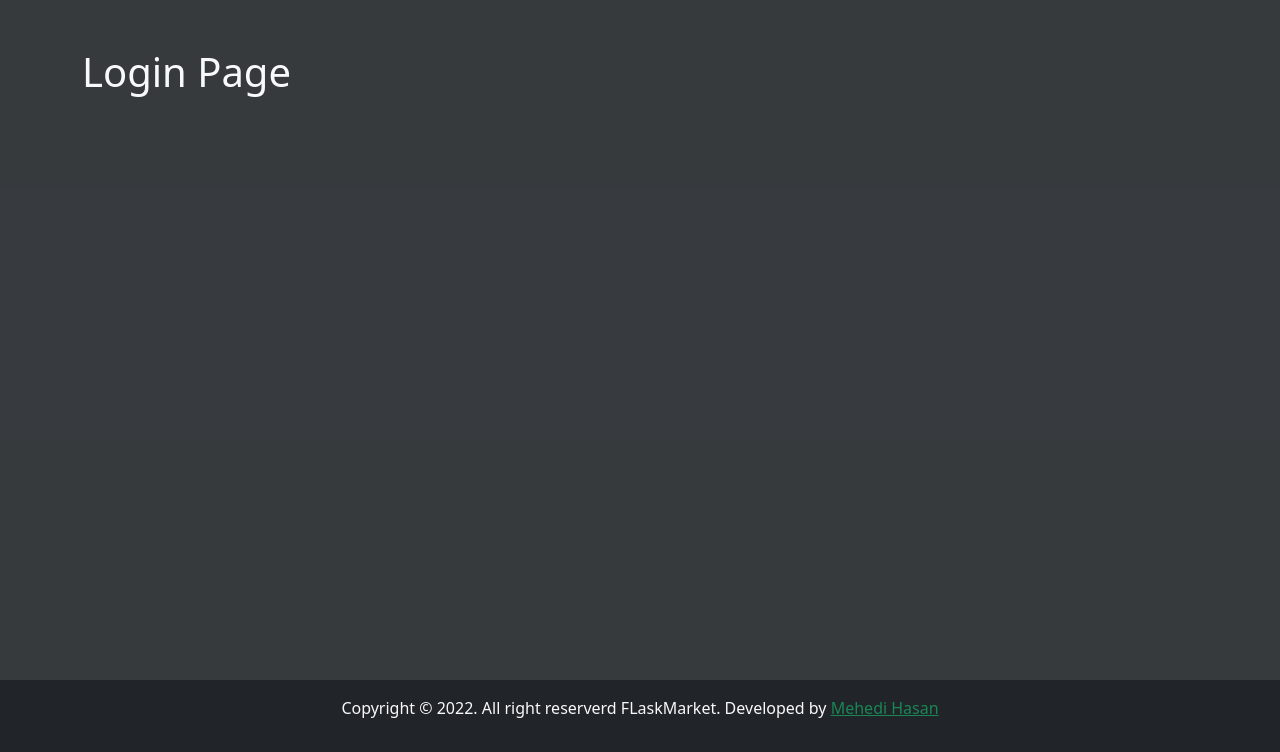
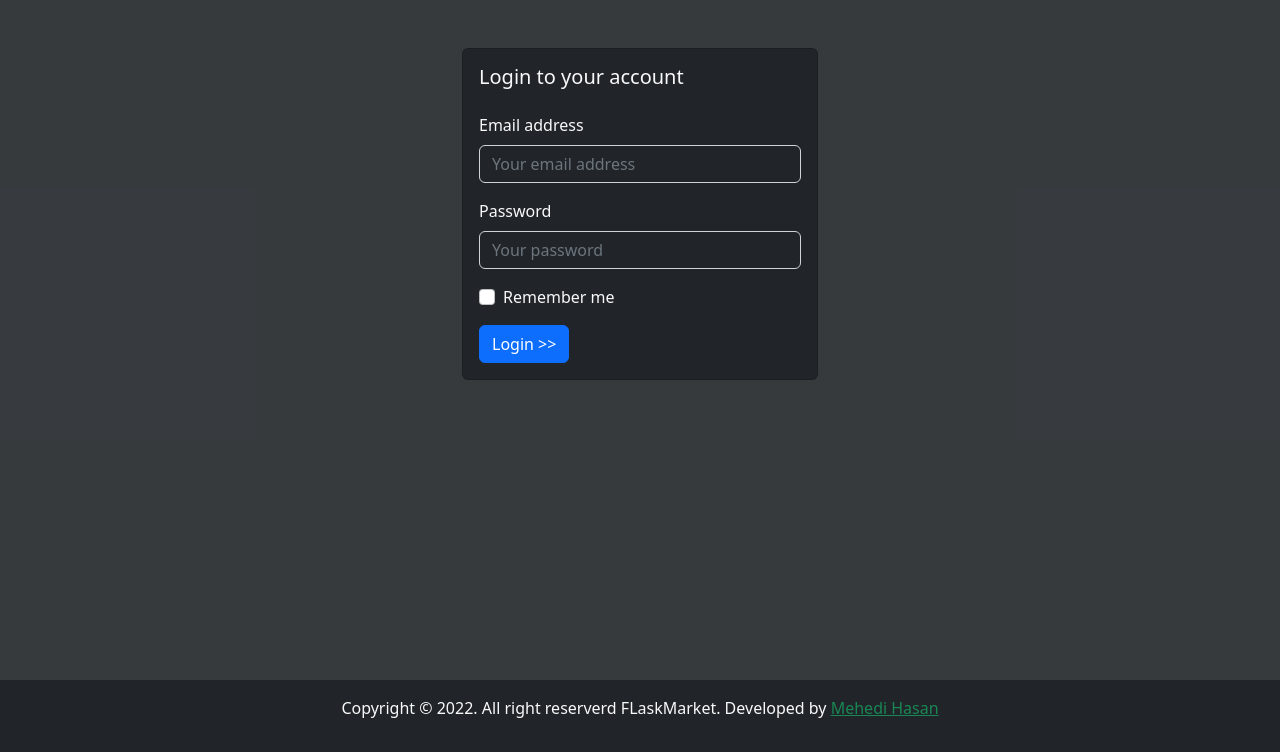
Before and after one commit to ProMehedi/flaskMarket, a Flask app: page /login in a window 1280 px wide. Shown: the part 68-820 px from the top of the page. Run offline with Flask 2, Linux system fonts and the light colour scheme.

Commit message:
Create Login page

```diff
--- a/website/templates/login.html
+++ b/website/templates/login.html
@@ -2,5 +2,30 @@
 {% block title %}Login{% endblock %}
 
 {% block content %}
-<h1>Login Page</h1>
+<div class="row justify-content-center">
+    <div class="col-md-5 col-lg-4">
+        <div class="card bg-dark">
+            <div class="card-body">
+                <h5 class="card-title mb-4">Login to your account</h5>
+                <form>
+                    <div class="mb-3">
+                        <label for="email" class="form-label">Email address</label>
+                        <input type="email" class="form-control bg-dark text-light" id="email"
+                            placeholder="Your email address">
+                    </div>
+                    <div class="mb-3">
+                        <label for="password" class="form-label">Password</label>
+                        <input type="password" class="form-control bg-dark text-light" id="password"
+                            placeholder="Your password">
+                    </div>
+                    <div class="mb-3 form-check">
+                        <input type="checkbox" class="form-check-input" id="exampleCheck1">
+                        <label class="form-check-label" for="exampleCheck1">Remember me</label>
+                    </div>
+                    <button type="submit" class="btn btn-primary">Login >></button>
+                </form>
+            </div>
+        </div>
+    </div>
+</div>
 {% endblock %}
```
